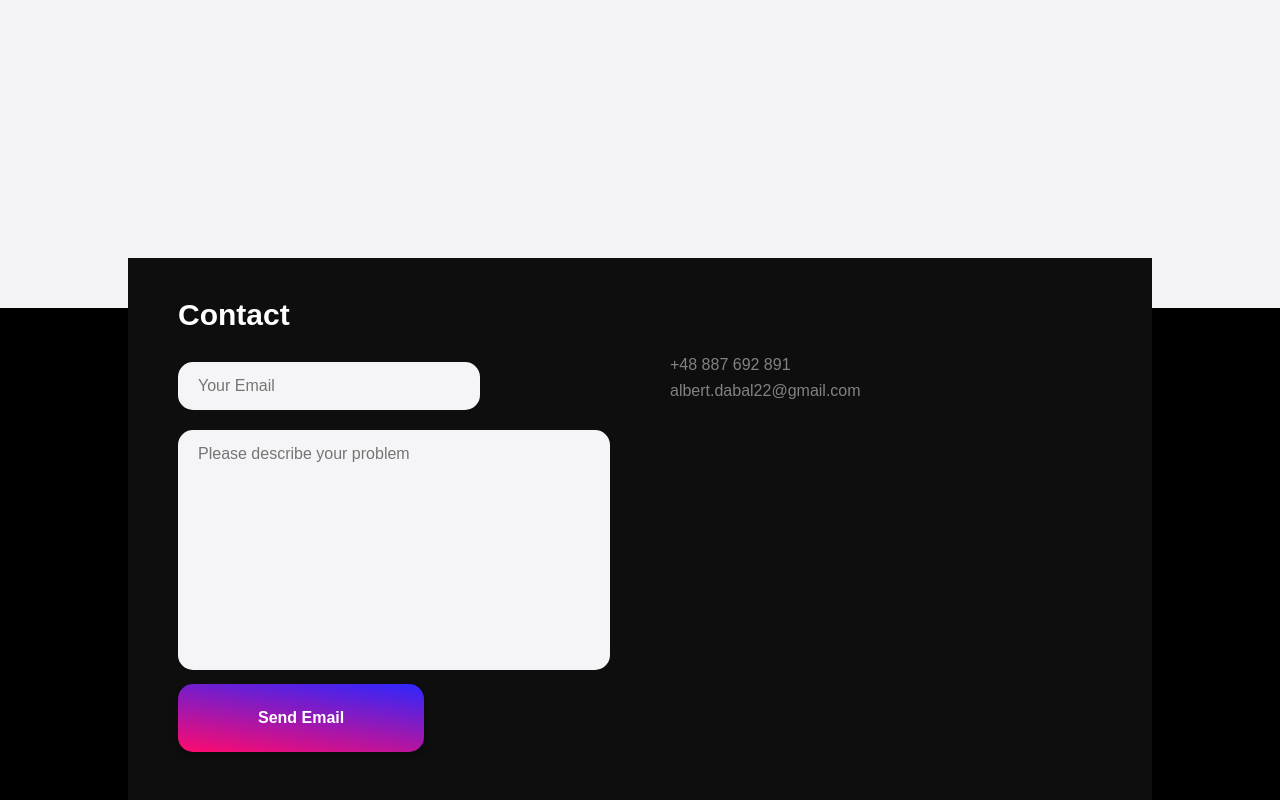
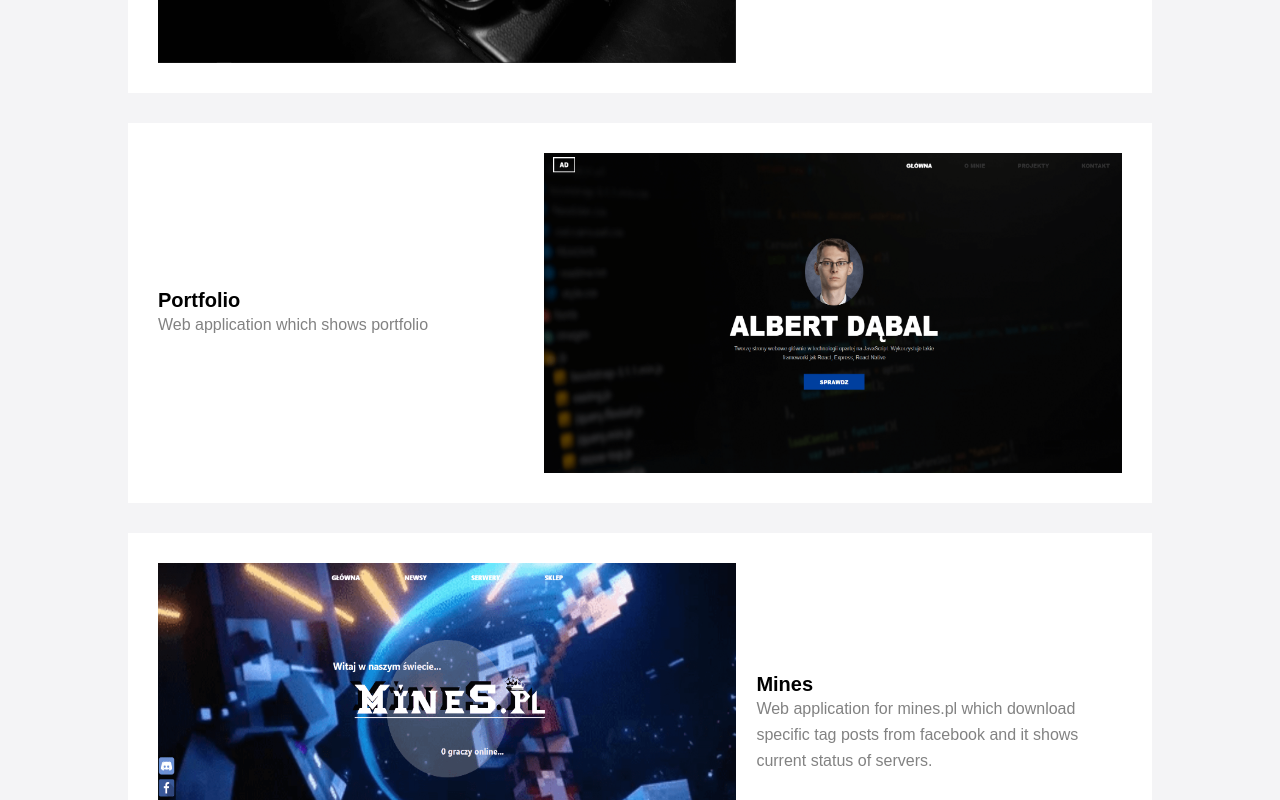
Before and after one commit to AlbertDabal/Portfolio, a React (Create React App) app in the folder frontend/: page / in a window 1280 px wide. Shown: the part 2500-3300 px from the top of the page. Built offline with nearby package versions, Linux system fonts and the light colour scheme.

Commit message:
add basic my project

```diff
--- a/frontend/src/components/atoms/input/Input.tsx
+++ b/frontend/src/components/atoms/input/Input.tsx
@@ -8,6 +8,5 @@ export const Input = styled.input`
   outline: none;
   border: 0;
   font-family: 'Poppins', sans-serif;
-  margin: 10px 0px;
   font-size: ${({ theme }) => theme.fontSize.s};
 `;
--- a/frontend/src/components/organisms/constacts/Contacts.tsx
+++ b/frontend/src/components/organisms/constacts/Contacts.tsx
@@ -9,6 +9,8 @@ import { BasicTemplate } from 'templates/BasicTemplate';
 import emailjs from 'emailjs-com';
 import { Alert } from 'components/atoms/alert/Alert';
 import axios from 'axios';
+import email from 'images/technology-icon/email.png';
+import phone from 'images/technology-icon/phone.png';
 
 const Wrapper = styled.div`
   display: flex;
@@ -29,16 +31,25 @@ const Wrapper = styled.div`
 
 const Info = styled.div`
   flex: 1;
+  display: flex;
+  flex-direction: column;
+  gap: 20px;
+  margin-bottom: 40px;
 `;
 
 const Form = styled.form`
   flex: 1;
+  display: flex;
+  flex-direction: column;
+  gap: 20px;
+  align-items: flex-start;
 `;
 
 const Footer = styled.footer`
   display: flex;
   flex-direction: row;
   justify-content: space-between;
+  align-items: center;
   gap: 60px;
   @media (max-width: 1000px) {
     flex-direction: column;
@@ -134,11 +145,17 @@ export const Contacts = () => {
                   <Submit type="submit" value={data.buttonSend} />
                 </Form>
                 <Info>
-                  <div>
-                    <Paragraph other>{data.phoneValue}</Paragraph>
+                  <div style={{ display: 'flex', alignItems: 'center', gap: '10px' }}>
+                    <img src={phone} />
+                    <Paragraph bold other>
+                      {data.phoneValue}
+                    </Paragraph>
                   </div>
-                  <div>
-                    <Paragraph other>{data.email}</Paragraph>
+                  <div style={{ display: 'flex', alignItems: 'center', gap: '10px' }}>
+                    <img src={email} />
+                    <Paragraph bold other>
+                      {data.email}
+                    </Paragraph>
                   </div>
                 </Info>
               </Footer>
--- a/frontend/src/components/organisms/my-project-new/MyProjectNew.tsx
+++ b/frontend/src/components/organisms/my-project-new/MyProjectNew.tsx
@@ -1,7 +1,82 @@
-import React from 'react';
+import React, { useState, useEffect } from 'react';
+import axios from 'axios';
+import styled from 'styled-components';
+import { BasicTemplate } from 'templates/BasicTemplate';
+import Card from './card/Card';
+
+const Title = styled.h1`
+  background: linear-gradient(182deg, #4924ec 0%, #cb1291 100%);
+  background-clip: text;
+  -webkit-background-clip: text;
+  -webkit-text-fill-color: transparent;
+  font-size: 40px;
+  font-weight: 700;
+  margin-top: 10vh;
+  margin-bottom: 10vh;
+`;
+
+const WrapperProject = styled.div`
+  display: flex;
+  flex-direction: column;
+  gap: 30px;
+
+  & > div:nth-child(even) {
+    flex-direction: row-reverse;
+  }
+
+  & > div:nth-child(odd) {
+  }
+`;
 
 const MyProjectNew = () => {
-  return <div style={{ height: '100vh' }}>MyProjectNew</div>;
+  const [data, setData] = useState<any>(null);
+
+  useEffect(() => {
+    const GetData = async () => {
+      try {
+        const lang = navigator.language === 'en' || navigator.language === 'pl' ? navigator.language : 'en';
+        const res = await axios({ url: `./locales/${lang}/Projects.json` });
+        setData(res.data);
+      } catch (err) {
+        console.log(err);
+      }
+    };
+
+    GetData();
+  }, []);
+
+  return (
+    <BasicTemplate id="my-project">
+      <div style={{ paddingBottom: '10vh' }}>
+        <Title>{data?.title}</Title>
+        <WrapperProject>
+          {data?.projects &&
+            data.projects.map(
+              (
+                items: {
+                  images: string;
+                  name: string;
+                  technology: any;
+                  description: string;
+                  website: string | undefined;
+                  github: string | undefined;
+                },
+                index: number
+              ) => (
+                <Card
+                  images={items.images}
+                  name={items.name}
+                  description={items.description}
+                  website={items.website}
+                  github={items.github}
+                  index={index}
+                />
+              )
+            )}
+        </WrapperProject>
+      </div>
+    </BasicTemplate>
+  );
 };
 
 export default MyProjectNew;
--- /dev/null
+++ b/frontend/src/components/organisms/my-project-new/card/Card.tsx
@@ -0,0 +1,64 @@
+import React, { useState, useEffect } from 'react';
+import styled from 'styled-components';
+import axios from 'axios';
+import { Heading } from 'components/atoms/heading/Heading';
+import { Paragraph } from 'components/atoms/paragraph/Paragraph';
+
+interface Props {
+  images?: string;
+  name?: string;
+  description?: string;
+  github?: string;
+  website?: string;
+  index: number;
+}
+
+const Wrapper = styled.div`
+  width: 100%;
+  min-height: 40vh;
+  height: 100%;
+  background-color: white;
+  padding: 30px;
+  display: flex;
+  align-items: center;
+  gap: 20px;
+  justify-content: space-between;
+`;
+
+const Info = styled.div`
+  display: flex;
+  flex-direction: column;
+`;
+
+const Image = styled.img`
+  height: 40vh;
+  width: 60%;
+  /* filter: grayscale(100%); */
+  /* box-shadow: 0px 4px 4px rgba(0, 0, 0, 0.12);
+  height: 40vh;
+  width: auto;
+  background-position: center;
+  background-size: cover;
+
+  margin-right: 2vw; */
+`;
+
+const Title = styled.h1`
+  font-size: 20px;
+  font-weight: 600;
+`;
+
+const Card = ({ images, name, description, github, website, index }: Props) => {
+  return (
+    <Wrapper>
+      {console.log('index', index)}
+      {images && <Image src={`${process.env.PUBLIC_URL + '/images/projects' + images}`} />}
+      <Info>
+        <Title>{name}</Title>
+        <Paragraph>{description}</Paragraph>
+      </Info>
+    </Wrapper>
+  );
+};
+
+export default Card;
```
